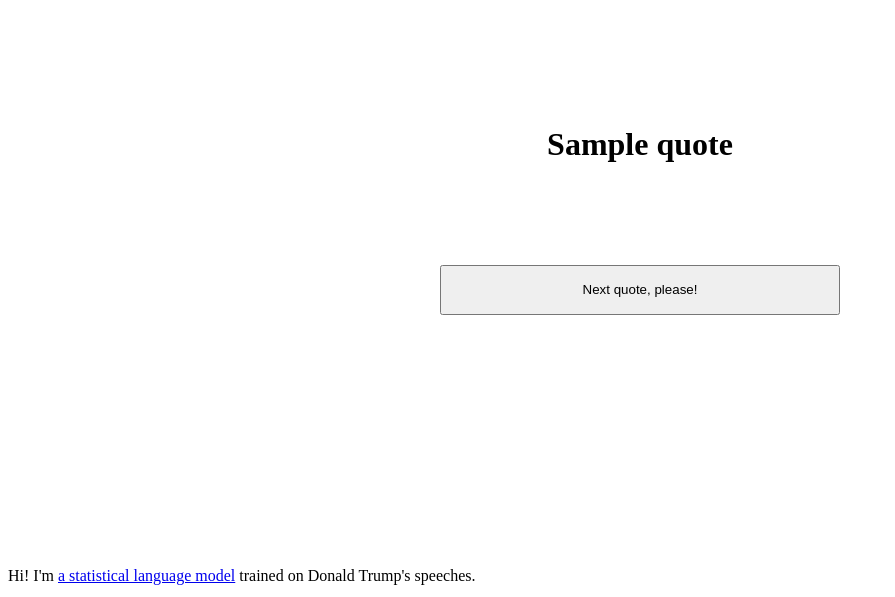
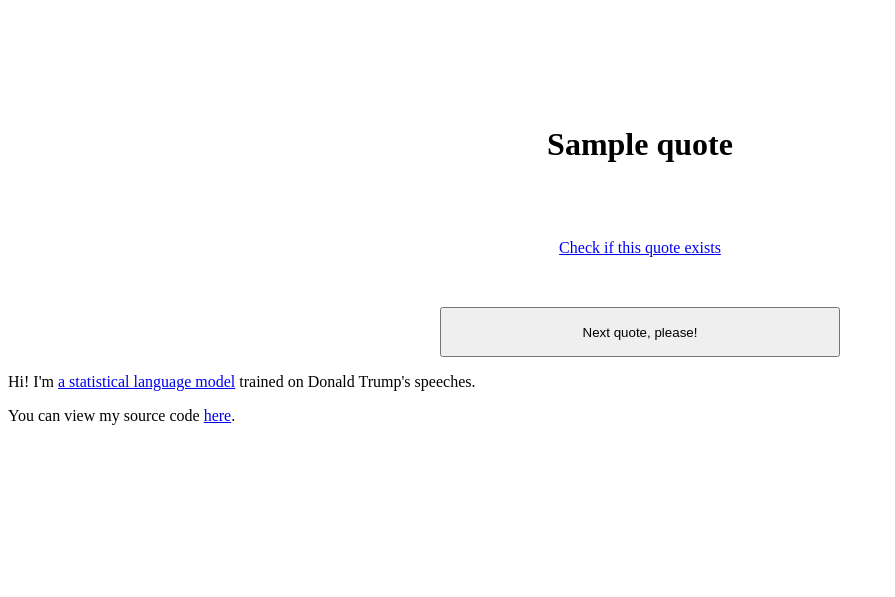
Before and after one commit to mattiskan/language_models, a Python web app: template templates/quote.jinja2 in a window 1280 px wide. Shown: the top 597 px of the page, without its empty margins (0-895 px from the left). Run offline with Jinja, Linux system fonts and the light colour scheme; the template is opened without the code that fills it: most values are stand-ins (such as "Sample title", 1, 10 or a date in 2020).

Commit message:
added check link

```diff
--- a/src/web_interface.py
+++ b/src/web_interface.py
@@ -1,4 +1,5 @@
 import random
+import urllib.parse
 from functools import lru_cache
 
 from wsgiref.simple_server import make_server
@@ -30,9 +31,11 @@
     if not quote_id.isdigit():
         return exc.HTTPNotFound()
 
+    quote = get_quote(quote_id)
     return {
-        'quote': get_quote(quote_id),
+        'quote': quote,
         'next_quote_url': request.route_url('quote', quote_id=int(quote_id) + 1),
+        'check_url': 'https://www.google.com/search?q={}'.format(urllib.parse.quote_plus('"'+quote+'"'))
     }
 
 @view_config(route_name='root')
--- a/templates/quote.jinja2
+++ b/templates/quote.jinja2
@@ -7,27 +7,39 @@
     text-align: center;
     padding: 0 5%;
     margin-top: 10%;
-    margin-bottom: 8%;
+    margin-bottom: 6%;
+    }
+    .middle {
+    text-align: center;
+    margin: auto;
+    display: block;
     }
     input {
-    margin: auto;
-    margin-bottom: 20%;
-    display: block;
     width:80%;
     max-width:400px;
     height: 50px;
+    }
+    .check-link {
+    margin-bottom: 50px;
+    }
+    form {
+    margin-bottom: 20%;
     }
 </style>
 </head>
 <body>
 
 <div>
-  <h1 >{{ quote }}</h1>
+  <h1>{{ quote }}</h1>
 </div>
 
-<form action="{{next_quote_url}}">
-    <input type="submit" value="Next quote, please!" />
+<div class="middle check-link">
+  <a href="{{check_url}}">Check if this quote exists</a>
+</div>
+<form class="middle" action="{{next_quote_url}}">
+  <input type="submit" value="Next quote, please!" />
 </form>
+
 
 
 <p> Hi! I'm <a href="https://en.wikipedia.org/wiki/Kneser%E2%80%93Ney_smoothing">a statistical language model</a> trained on Donald Trump's speeches.</p>
```
